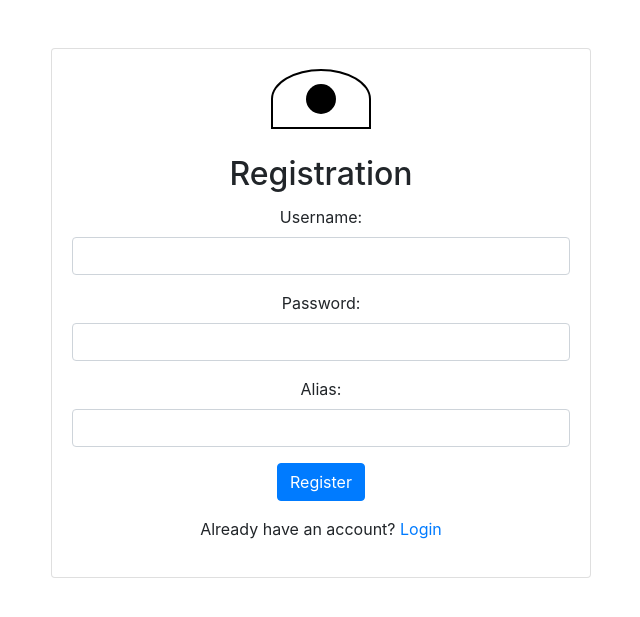
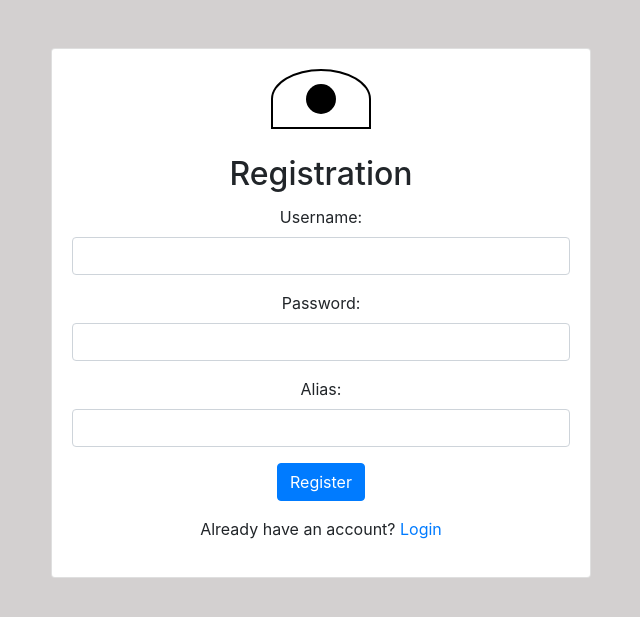
Before and after one commit to KriMaDev/web_system, a PHP site: page /km_register.php in a window 1280 px wide. Shown: the top 617 px of the page, without its empty margins (319-959 px from the left). Run offline with PHP 8.4, Linux system fonts and the light colour scheme.

Commit message:
bg color

```diff
--- a/styles.css
+++ b/styles.css
@@ -1,4 +1,7 @@
 /* styles.css */
+body{
+    background-color: rgb(211, 208, 208);
+}
 .eye-container {
     text-align: center;
     margin-bottom: 20px;
```
